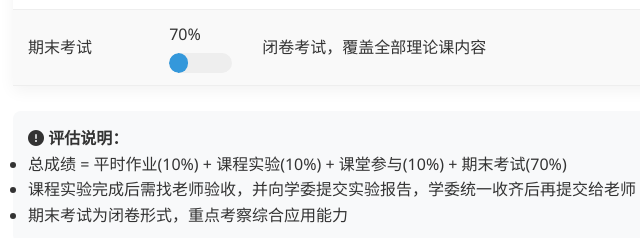
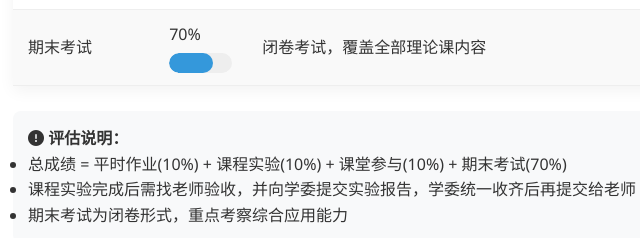
Before and after one commit to VigorousHanHan/VigorousHanHan.github.io, a plain HTML site: page syllabus.html in a window 1280 px wide. Shown: the part 4440-4678 px from the top of the page, 77-717 px from the left. Drawn offline with Linux system fonts and the light colour scheme.

Commit message:
Update syllabus.html

```diff
--- a/syllabus.html
+++ b/syllabus.html
@@ -791,7 +791,7 @@
                         <td>
                             70%
                             <div class="progress-container">
-                                <div class="progress-bar" style="width: 30%"></div>
+                                <div class="progress-bar" style="width: 70%"></div>
                             </div>
                         </td>
                         <td>闭卷考试，覆盖全部理论课内容</td>
```
